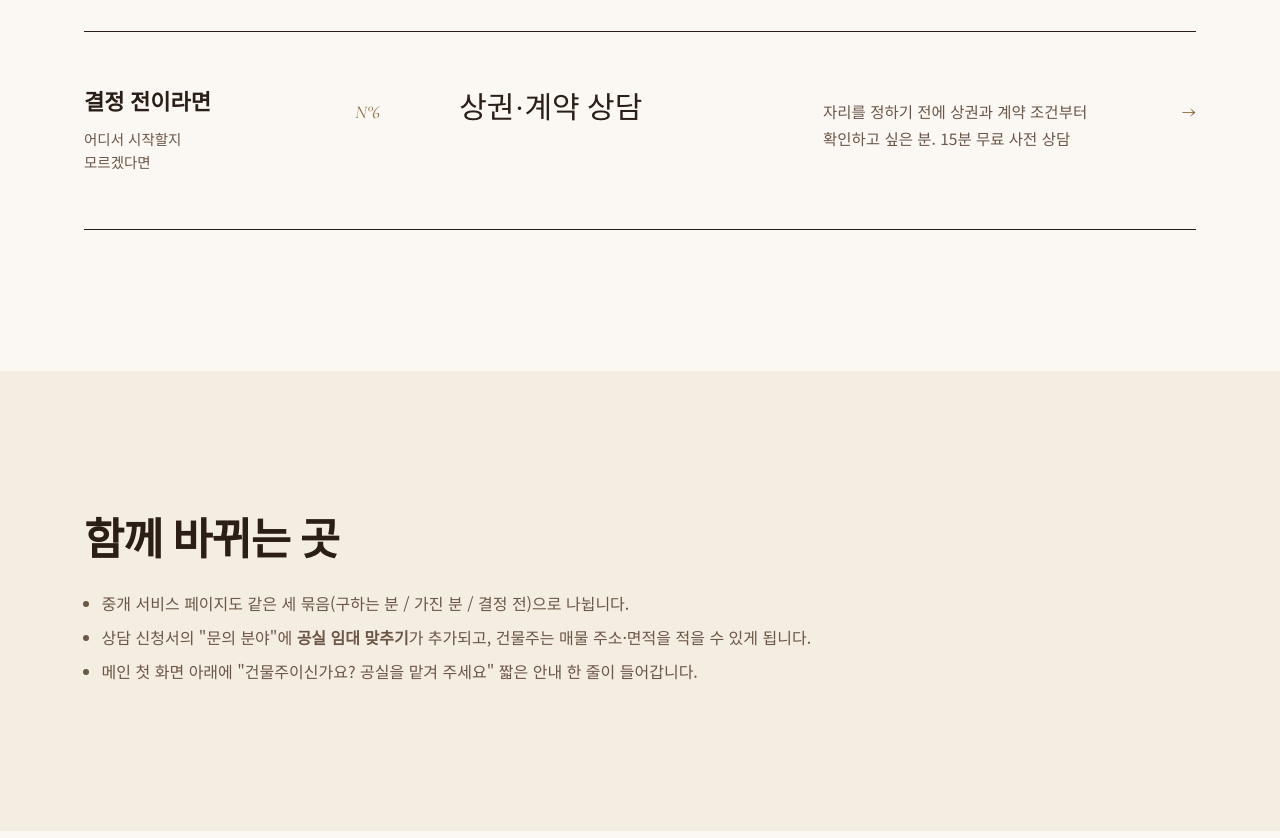
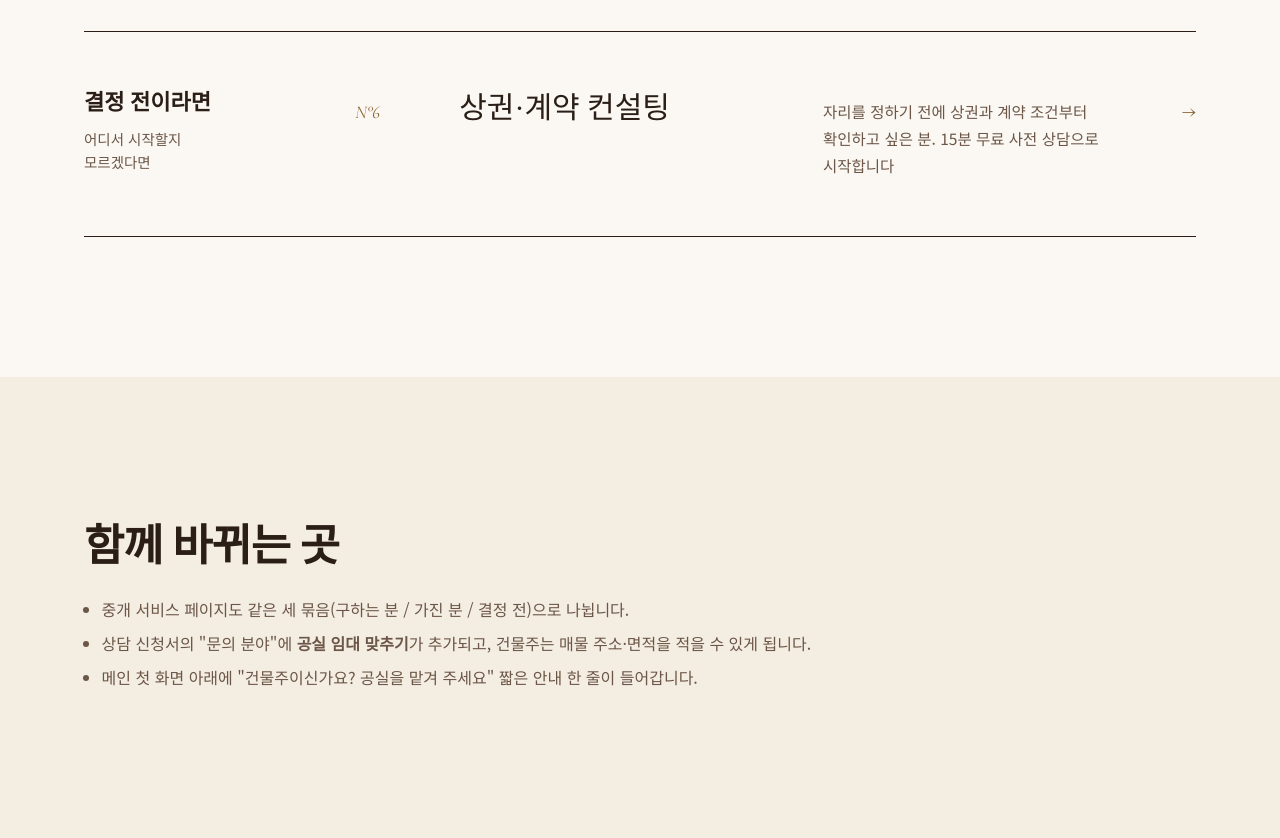
Before and after one commit to apgujeongrodeo/rodeo-website, a plain HTML site: page preview-services.html in a window 1280 px wide. Shown: the part 1021-1859 px from the top of the page. Drawn offline with nearby package versions, Linux system fonts and the light colour scheme; a web font is replaced by a local one.

Commit message:
Preview: rename to 상권·계약 컨설팅
Co-Authored-By: Claude Opus 5.5 <noreply@anthropic.com>
Claude-Session: https://claude.ai/code/session_01C59cuGcJuYYgobMHjeWYM7

```diff
--- a/preview-services.html
+++ b/preview-services.html
@@ -36,7 +36,7 @@
 
  <div class="grp"><p class="gh">결정 전이라면<small>어디서 시작할지<br>모르겠다면</small></p>
   <ul class="svc">
-   <li><a href="#"><span class="no">N°6</span><h3>상권·계약 상담</h3><p>자리를 정하기 전에 상권과 계약 조건부터 확인하고 싶은 분. 15분 무료 사전 상담</p><span class="ar" aria-hidden="true">→</span></a></li>
+   <li><a href="#"><span class="no">N°6</span><h3>상권·계약 컨설팅</h3><p>자리를 정하기 전에 상권과 계약 조건부터 확인하고 싶은 분. 15분 무료 사전 상담으로 시작합니다</p><span class="ar" aria-hidden="true">→</span></a></li>
   </ul></div>
 </div></section>
 <section class="sec tint"><div class="wrap">
```
